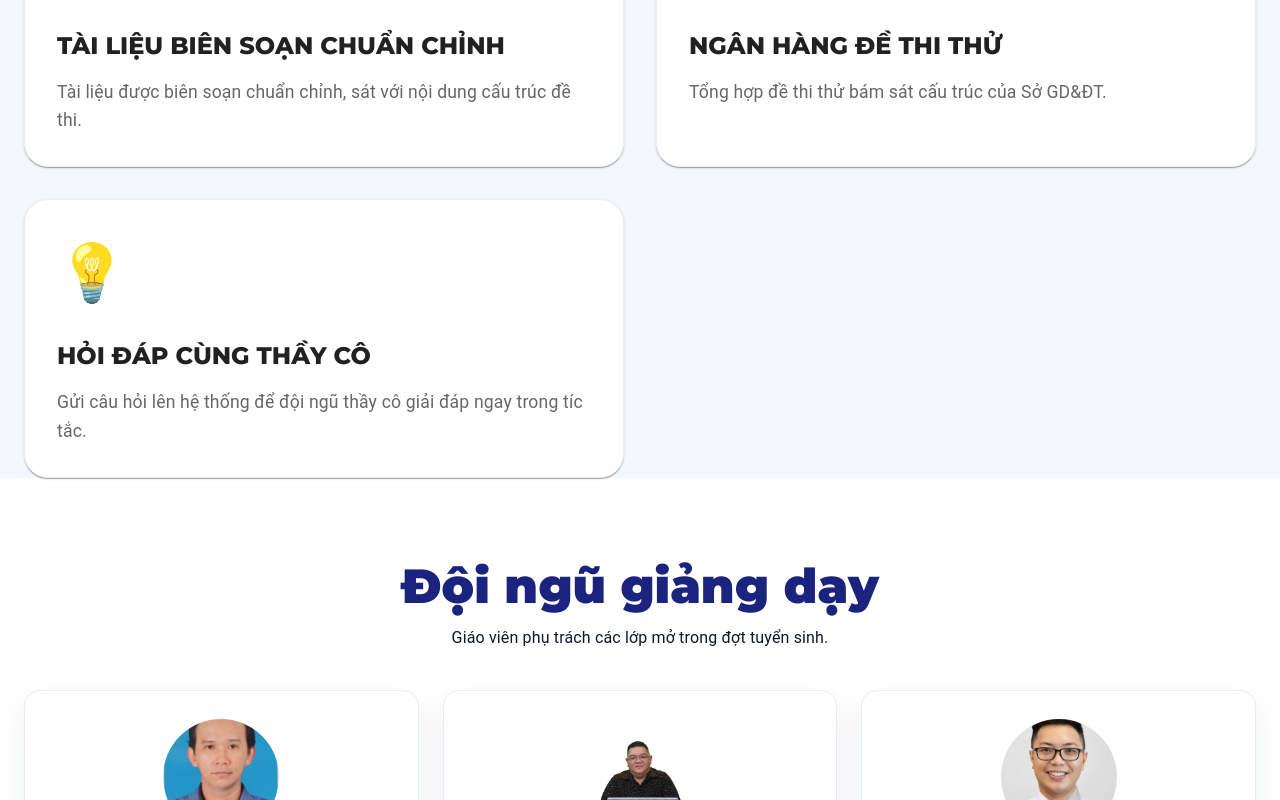
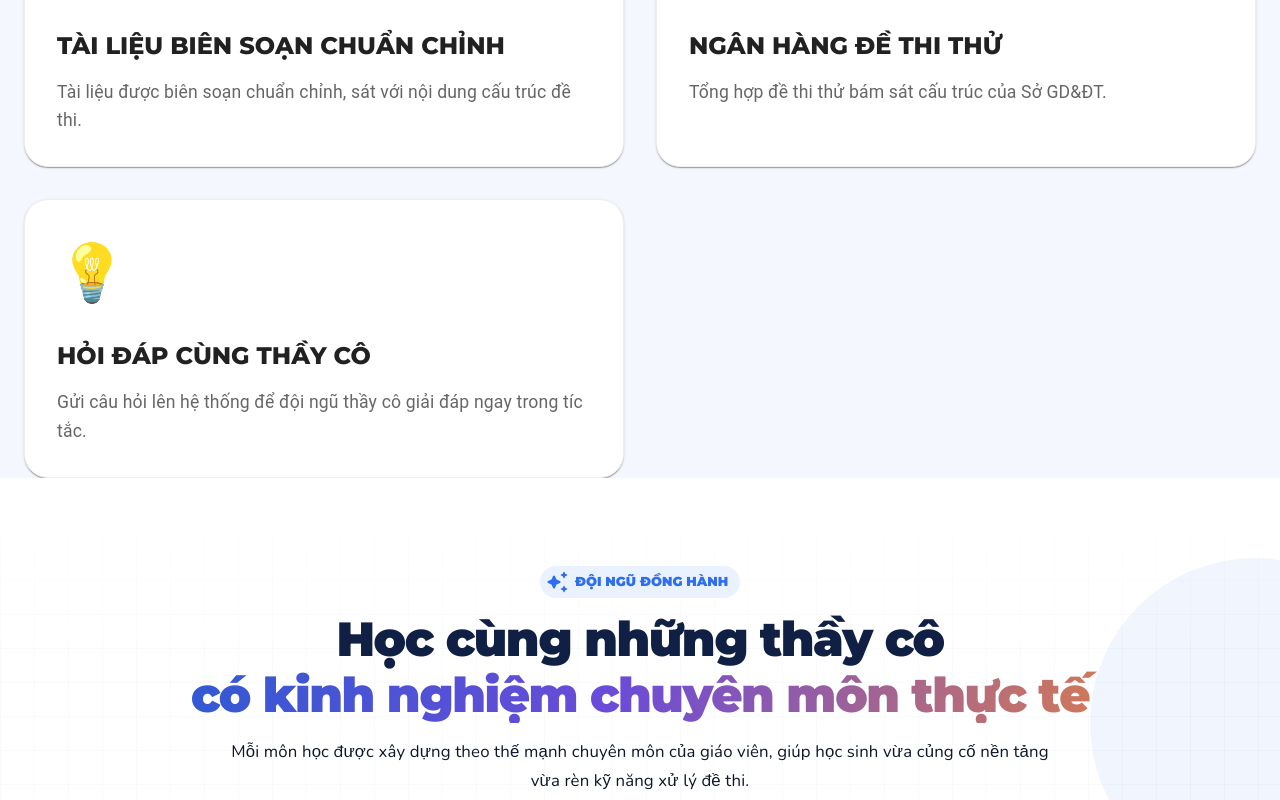
Before and after one commit to khanhu2805/luyen-thi-gdsg, a Next.js app: page / in a window 1280 px wide. Shown: the part 2000-2800 px from the top of the page. Built offline with nearby package versions, Linux system fonts and the light colour scheme.

Commit message:
Turn teacher section into stronger marketing showcase

```diff
--- a/app/components/trang-chu/Teacher.tsx
+++ b/app/components/trang-chu/Teacher.tsx
@@ -1,111 +1,261 @@
 'use client';
 
 import {
-  Avatar,
   Box,
   Button,
   Card,
-  CardContent,
+  Chip,
   Container,
   Grid,
+  Stack,
   Typography,
 } from '@mui/material';
+import ArrowForwardRoundedIcon from '@mui/icons-material/ArrowForwardRounded';
+import AutoAwesomeRoundedIcon from '@mui/icons-material/AutoAwesomeRounded';
+import CheckCircleRoundedIcon from '@mui/icons-material/CheckCircleRounded';
 import Link from 'next/link';
+import FadeInScroll from '../FadeInScroll';
 import { publicTeachers as teachers } from '../../data/public-enrollment';
 
-function initials(name: string) {
-  return name
-    .replace(/^Thầy\s+/i, '')
-    .split(/\s+/)
-    .slice(-2)
-    .map((part) => part[0])
-    .join('')
-    .toUpperCase();
-}
+const fontHeader = "'Montserrat', sans-serif";
+const fontBody = "'Nunito', sans-serif";
 
 export default function Teacher() {
   return (
-    <Box sx={{ py: { xs: 8, md: 10 }, bgcolor: 'white' }}>
-      <Container maxWidth="xl">
-        <Box sx={{ textAlign: 'center', mb: 5 }}>
+    <Box
+      sx={{
+        py: { xs: 8, md: 11 },
+        bgcolor: 'white',
+        position: 'relative',
+        overflow: 'hidden',
+      }}
+    >
+      <Box
+        className="soft-grid"
+        sx={{
+          position: 'absolute',
+          inset: 0,
+          opacity: 0.6,
+          maskImage: 'linear-gradient(to bottom, transparent, black 16%, black 82%, transparent)',
+        }}
+      />
+      <Box
+        className="floating-orb"
+        sx={{
+          position: 'absolute',
+          width: 330,
+          height: 330,
+          borderRadius: '50%',
+          right: -140,
+          top: 80,
+          bgcolor: 'rgba(47,111,237,.07)',
+        }}
+      />
+
+      <Container maxWidth="xl" sx={{ position: 'relative', zIndex: 1 }}>
+        <FadeInScroll>
+          <Box sx={{ textAlign: 'center', mb: { xs: 5, md: 6 } }}>
+            <Chip
+              icon={<AutoAwesomeRoundedIcon />}
+              label="ĐỘI NGŨ ĐỒNG HÀNH"
+              sx={{
+                mb: 1.7,
+                bgcolor: '#eaf2ff',
+                color: '#2f6fed',
+                fontFamily: fontHeader,
+                fontWeight: 900,
+                '& .MuiChip-icon': { color: '#2f6fed' },
+              }}
+            />
             <Typography
               variant="h3"
               sx={{
-              fontFamily: "'Montserrat', sans-serif",
+                fontFamily: fontHeader,
                 fontWeight: 900,
-              color: '#1a237e',
+                color: '#102044',
+                fontSize: { xs: '2rem', md: '3rem' },
+                letterSpacing: '-0.03em',
               }}
             >
-            Đội ngũ giảng dạy
+              Học cùng những thầy cô
+              <Box component="span" className="gradient-text" sx={{ display: 'block' }}>
+                có kinh nghiệm chuyên môn thực tế
+              </Box>
             </Typography>
-          <Typography color="text.secondary" sx={{ mt: 1.5 }}>
-            Giáo viên phụ trách các lớp mở trong đợt tuyển sinh.
+            <Typography
+              color="text.secondary"
+              sx={{
+                mt: 1.7,
+                maxWidth: 820,
+                mx: 'auto',
+                lineHeight: 1.75,
+                fontFamily: fontBody,
+                fontSize: { md: '1.05rem' },
+              }}
+            >
+              Mỗi môn học được xây dựng theo thế mạnh chuyên môn của giáo viên,
+              giúp học sinh vừa củng cố nền tảng vừa rèn kỹ năng xử lý đề thi.
             </Typography>
           </Box>
+        </FadeInScroll>
 
         <Grid container spacing={3}>
-          {teachers.map((teacher) => (
+          {teachers.map((teacher, index) => (
             <Grid key={teacher.id} size={{ xs: 12, md: 4 }}>
+              <FadeInScroll delay={index * 0.08}>
                 <Card
+                  className="card-lift"
                   sx={{
                     height: '100%',
-                  borderRadius: 4,
-                  border: '1px solid #e8edf4',
-                  boxShadow: '0 12px 32px rgba(31,42,74,.07)',
+                    borderRadius: 5,
+                    overflow: 'hidden',
+                    border: '1px solid #e6edf7',
+                    boxShadow: '0 16px 42px rgba(15,48,105,.08)',
+                    bgcolor: 'white',
                   }}
                 >
-                <CardContent sx={{ p: 3.5, textAlign: 'center' }}>
-                  {teacher.image ? (
-                    <Avatar
+                  <Box
+                    sx={{
+                      position: 'relative',
+                      height: { xs: 330, md: 360 },
+                      overflow: 'hidden',
+                      bgcolor: teacher.softAccent,
+                    }}
+                  >
+                    <Box
+                      component="img"
                       src={teacher.image}
                       alt={teacher.name}
-                      sx={{ width: 116, height: 116, mx: 'auto', mb: 2 }}
+                      sx={{
+                        width: '100%',
+                        height: '100%',
+                        objectFit: 'cover',
+                        objectPosition: 'top center',
+                        display: 'block',
+                        transition: 'transform .55s cubic-bezier(.2,.7,.2,1)',
+                        '.MuiCard-root:hover &': { transform: 'scale(1.035)' },
+                      }}
                     />
-                  ) : (
-                    <Avatar
+                    <Box
                       sx={{
-                        width: 116,
-                        height: 116,
-                        mx: 'auto',
-                        mb: 2,
-                        bgcolor: teacher.accent,
-                        fontSize: 36,
+                        position: 'absolute',
+                        inset: 0,
+                        background:
+                          'linear-gradient(to top, rgba(7,25,61,.88) 0%, rgba(7,25,61,.18) 46%, transparent 68%)',
+                      }}
+                    />
+                    <Chip
+                      label={'Môn ' + teacher.subject}
+                      sx={{
+                        position: 'absolute',
+                        top: 18,
+                        left: 18,
+                        bgcolor: 'rgba(255,255,255,.92)',
+                        color: teacher.accent,
                         fontWeight: 900,
+                        backdropFilter: 'blur(8px)',
                       }}
-                    >
-                      {initials(teacher.name)}
-                    </Avatar>
-                  )}
-
+                    />
+                    <Box sx={{ position: 'absolute', left: 22, right: 22, bottom: 20 }}>
                       <Typography
                         variant="h5"
-                    sx={{ fontFamily: "'Montserrat', sans-serif", fontWeight: 900 }}
+                        sx={{
+                          fontFamily: fontHeader,
+                          fontWeight: 900,
+                          color: 'white',
+                          lineHeight: 1.2,
+                        }}
                       >
                         {teacher.name}
                       </Typography>
-                  <Typography sx={{ color: teacher.accent, fontWeight: 900, mt: 0.8 }}>
-                    {teacher.subject}
+                      <Typography sx={{ mt: 0.6, color: 'rgba(255,255,255,.78)', fontSize: '.9rem' }}>
+                        {teacher.tagline}
                       </Typography>
-                  <Typography color="text.secondary" sx={{ mt: 1.5 }}>
-                    {teacher.degree} · {teacher.organization}
+                    </Box>
+                  </Box>
+
+                  <Box sx={{ p: 3 }}>
+                    <Typography
+                      sx={{
+                        fontFamily: fontHeader,
+                        fontWeight: 900,
+                        color: teacher.accent,
+                        fontSize: '.82rem',
+                        textTransform: 'uppercase',
+                        letterSpacing: 0.6,
+                      }}
+                    >
+                      Điểm nổi bật
                     </Typography>
-                </CardContent>
+                    <Stack spacing={1.2} sx={{ mt: 1.7 }}>
+                      {teacher.highlights.map((item) => (
+                        <Stack key={item} direction="row" spacing={1} sx={{ alignItems: 'flex-start' }}>
+                          <CheckCircleRoundedIcon
+                            sx={{ color: teacher.accent, fontSize: 20, mt: 0.15, flexShrink: 0 }}
+                          />
+                          <Typography
+                            variant="body2"
+                            sx={{ color: '#4c5d7a', lineHeight: 1.6, fontWeight: 700 }}
+                          >
+                            {item}
+                          </Typography>
+                        </Stack>
+                      ))}
+                    </Stack>
+                  </Box>
                 </Card>
+              </FadeInScroll>
             </Grid>
           ))}
         </Grid>
 
-        <Box sx={{ textAlign: 'center', mt: 4 }}>
+        <FadeInScroll delay={0.12}>
+          <Box
+            sx={{
+              mt: 4.5,
+              p: { xs: 2.5, md: 3.5 },
+              borderRadius: 5,
+              bgcolor: '#f3f7ff',
+              border: '1px solid #e2eaf7',
+              display: { md: 'flex' },
+              alignItems: 'center',
+              justifyContent: 'space-between',
+              gap: 3,
+            }}
+          >
+            <Box>
+              <Typography
+                variant="h5"
+                sx={{ fontFamily: fontHeader, fontWeight: 900, color: '#102044' }}
+              >
+                Xem hồ sơ chuyên môn chi tiết của đội ngũ
+              </Typography>
+              <Typography color="text.secondary" sx={{ mt: 0.8, lineHeight: 1.7 }}>
+                Tìm hiểu kinh nghiệm, thế mạnh giảng dạy và thông tin chuyên môn của từng giáo viên.
+              </Typography>
+            </Box>
             <Button
               component={Link}
               href="/doi-ngu"
-            variant="outlined"
-            size="large"
-            sx={{ borderRadius: 999, px: 4, fontWeight: 900 }}
+              variant="contained"
+              endIcon={<ArrowForwardRoundedIcon />}
+              sx={{
+                mt: { xs: 2, md: 0 },
+                borderRadius: 999,
+                px: 3,
+                py: 1.2,
+                textTransform: 'none',
+                fontFamily: fontHeader,
+                fontWeight: 900,
+                whiteSpace: 'nowrap',
+                bgcolor: '#153a8a',
+                '&:hover': { bgcolor: '#0f2f73' },
+              }}
             >
-            Xem thông tin đội ngũ
+              Khám phá đội ngũ
             </Button>
           </Box>
+        </FadeInScroll>
       </Container>
     </Box>
   );
```
Lines whose indentation alone changed are shown as unchanged.
